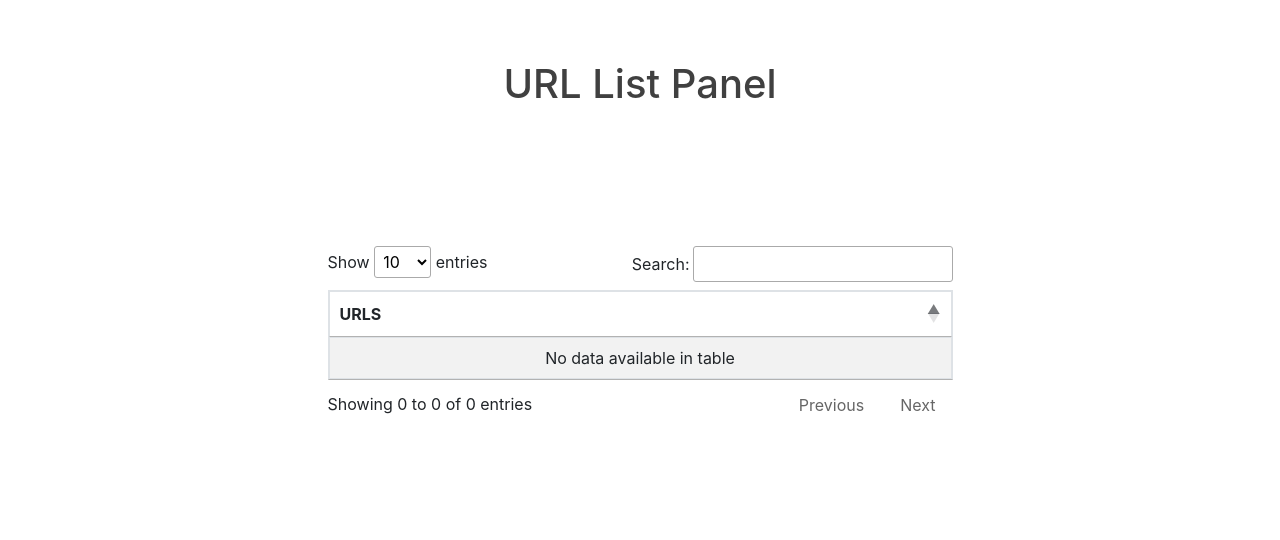
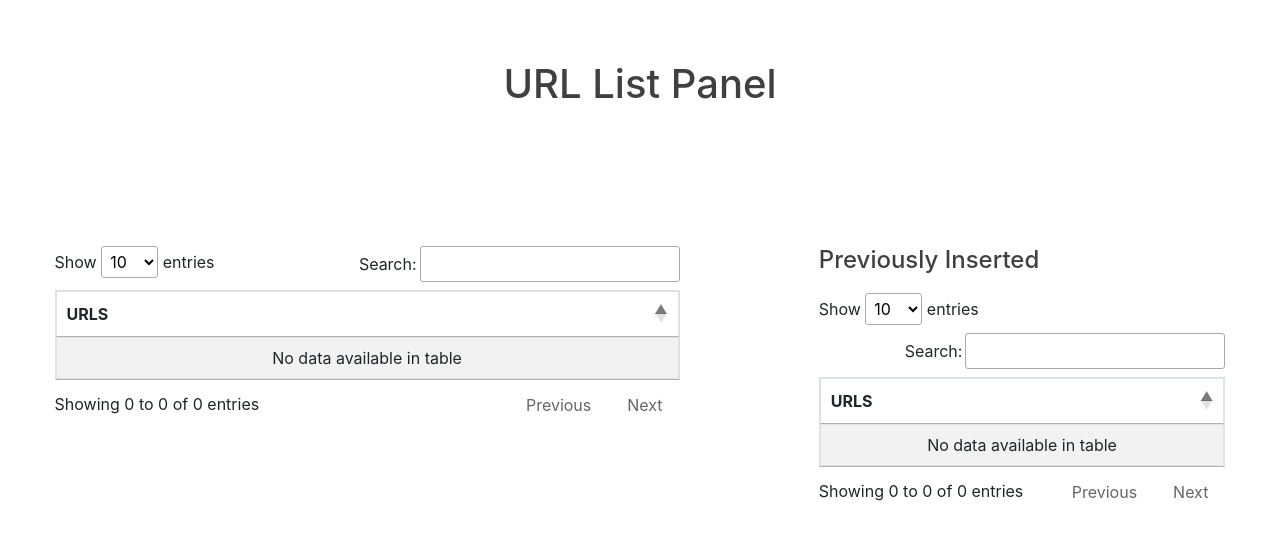
Before and after one commit to iamyeasin/turtseo, a Django app: page /url_list in a window 1280 px wide. Shown: the top 540 px of the page. Run offline with Django 3.2, Linux system fonts and the light colour scheme; data that the repository does not hold is empty; some libraries are stand-ins or nearby versions.

Commit message:
added some minor changes

```diff
--- a/templates/html/url_list.html
+++ b/templates/html/url_list.html
@@ -37,6 +37,17 @@
         <div id="top" class="row">
             <div class="col-sm-6 container">
                 <table id="all_url" class="table table-striped table-bordered table-sm" cellspacing="0" width="100%">
+                    <thead>
+                        <tr>
+                          <th class="th-sm">URLS</th>
+                        </tr>
+                    </thead>
+                    <tbody></tbody>
+                </table>
+            </div>
+            <div class="container col-sm-4">
+                <h4>Previously Inserted</h4>
+                <table id="list" class="table table-striped table-bordered table-sm" cellspacing="0" width="100%">
                     <thead>
                         <tr>
                           <th class="th-sm">URLS</th>
@@ -108,6 +119,7 @@
                 setCookie('key_data', "", 1);
                 setCookie('compare_data', "", 1);
                 $('#all_url').DataTable();
+                $('#list').DataTable();
             },
 
             error: function (req, status, err) {
```
Also changed, not shown: templates/html/index.html (+18 -2 lines).
